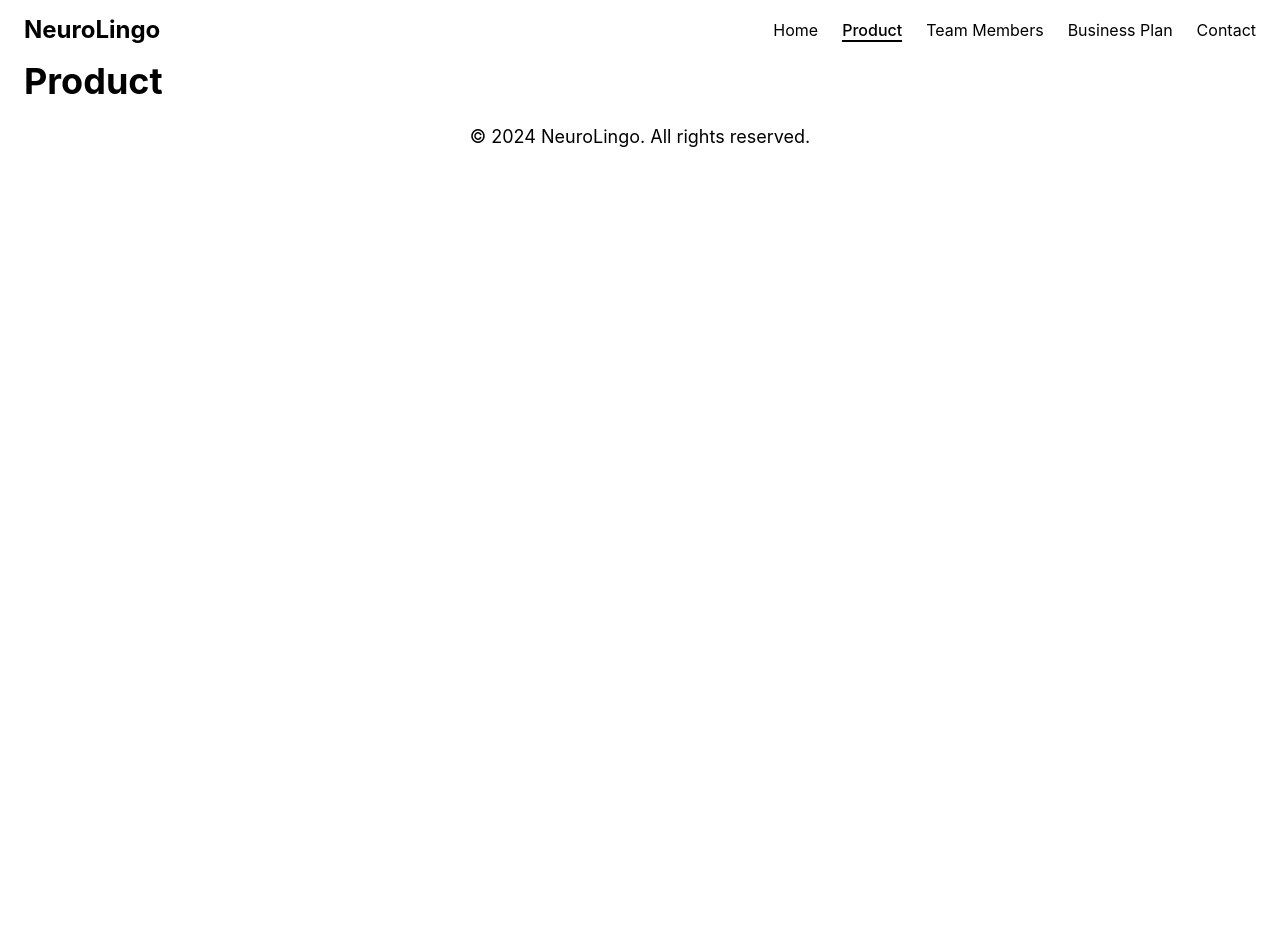
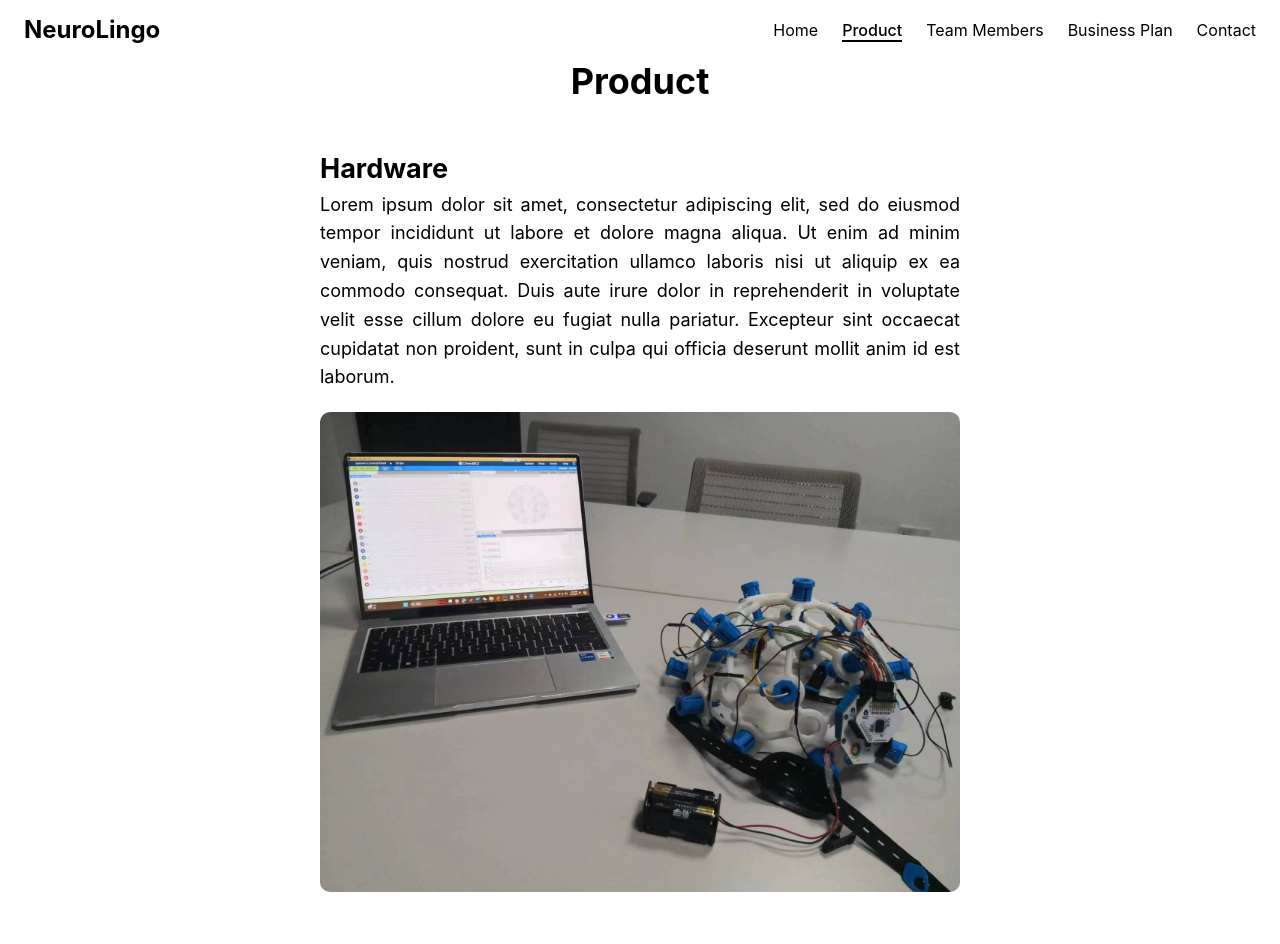
Before and after one commit to EvanLuo42/conrad-website, a Vue app: page /product in a window 1280 px wide. Shown: the top 944 px of the page. Before the commit the page ends 800 px from the top, so only its background shows below. Built offline with nearby package versions, Linux system fonts and the light colour scheme.

Commit message:
feat(product): Finish ProductView

```diff
--- a/src/components/MemberCard.vue
+++ b/src/components/MemberCard.vue
@@ -17,6 +17,11 @@
 </template>
 
 <style scoped>
+span {
+  text-align: justify;
+  text-justify: inter-word;
+}
+
 .member-card {
   display: flex;
   flex-direction: row;
--- a/src/views/ProductView.vue
+++ b/src/views/ProductView.vue
@@ -2,10 +2,42 @@
   <main>
     <h1 class="title">Product</h1>
     <div class="content">
-
+      <h2>Hardware</h2>
+      <span>Lorem ipsum dolor sit amet, consectetur adipiscing elit, sed do eiusmod tempor incididunt ut labore et dolore magna aliqua. Ut enim ad minim veniam, quis nostrud exercitation ullamco laboris nisi ut aliquip ex ea commodo consequat. Duis aute irure dolor in reprehenderit in voluptate velit esse cillum dolore eu fugiat nulla pariatur. Excepteur sint occaecat cupidatat non proident, sunt in culpa qui officia deserunt mollit anim id est laborum.</span>
+      <img src="/product.jpg">
+      <h2>Software</h2>
+      <span>Lorem ipsum dolor sit amet, consectetur adipiscing elit, sed do eiusmod tempor incididunt ut labore et dolore magna aliqua. Ut enim ad minim veniam, quis nostrud exercitation ullamco laboris nisi ut aliquip ex ea commodo consequat. Duis aute irure dolor in reprehenderit in voluptate velit esse cillum dolore eu fugiat nulla pariatur. Excepteur sint occaecat cupidatat non proident, sunt in culpa qui officia deserunt mollit anim id est laborum.</span>
     </div>
   </main>
 </template>
 
 <style scoped>
+main {
+  display: flex;
+  flex-direction: column;
+  align-items: center;
+}
+
+h2 {
+  margin-top: 50px;
+  margin-bottom: 5px;
+}
+
+span {
+  text-align: justify;
+  text-justify: inter-word;
+}
+
+img {
+  border-radius: 10px;
+  width: 100%;
+  margin: 0 auto;
+  margin-top: 20px;
+}
+
+.content {
+  width: 50%;
+  display: flex;
+  flex-direction: column;
+}
 </style>
```
Also changed, not shown: public/product.jpg (added).
